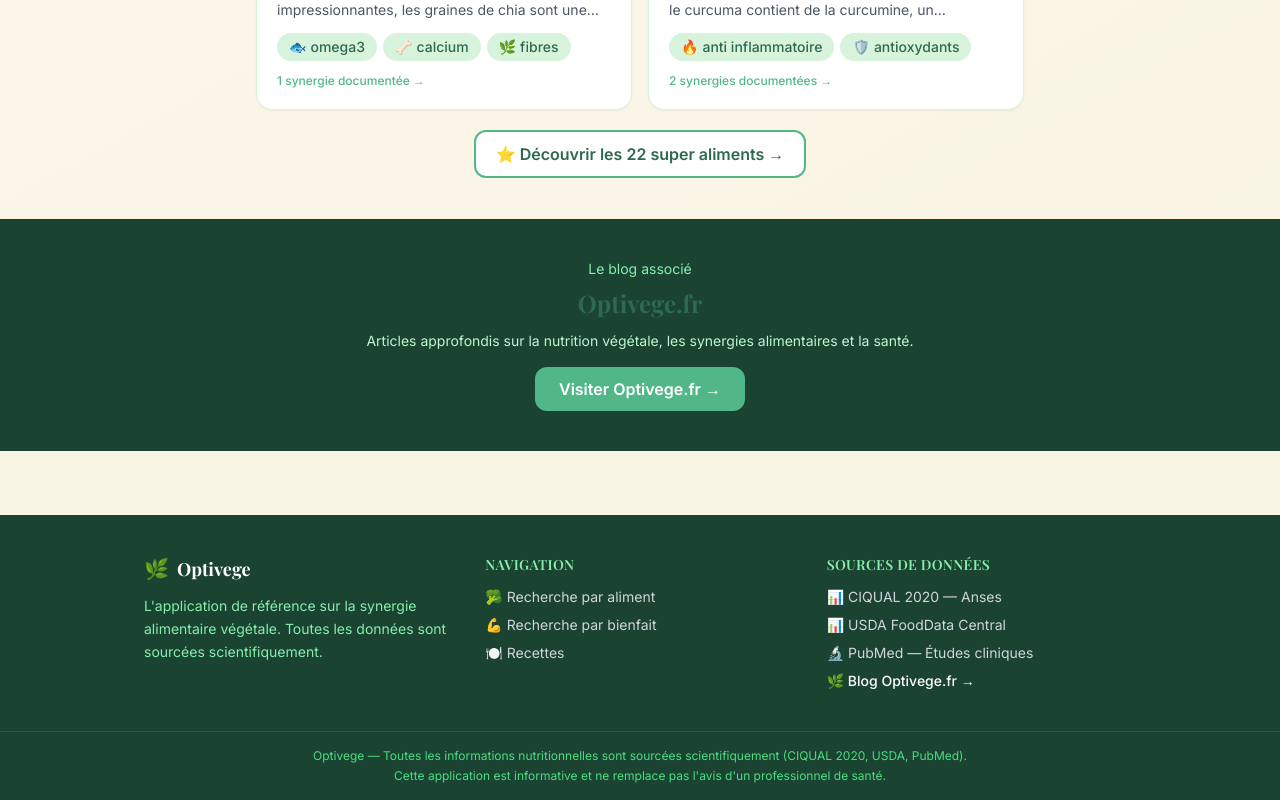
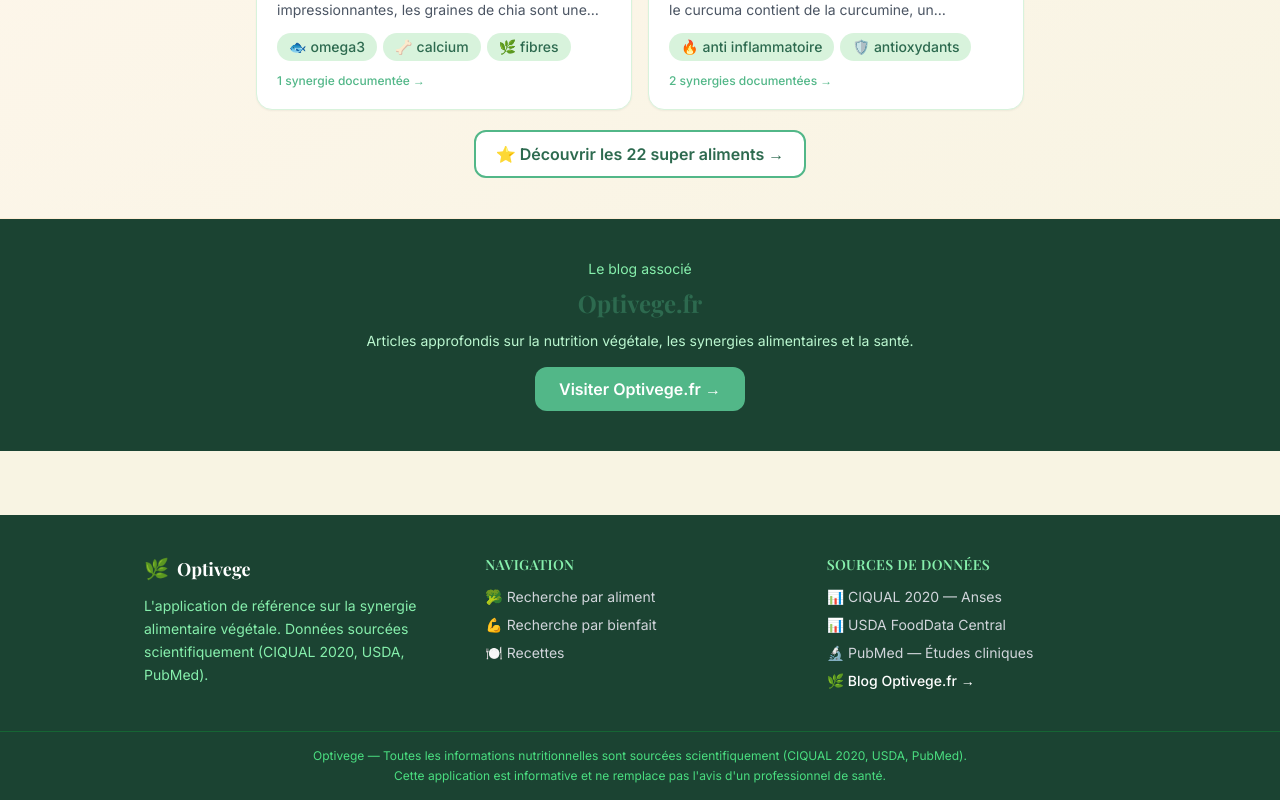
Before and after one commit to Antho-AG/ClaudeCode, a React (Vite) app in the folder optivege/: page / in a window 1280 px wide. Shown: the part 2123-2923 px from the top of the page. Built offline with nearby package versions, Linux system fonts and the light colour scheme.

Commit message:
test: vérification déploiement automatique Vercel

```diff
--- a/optivege/src/components/layout/Footer.jsx
+++ b/optivege/src/components/layout/Footer.jsx
@@ -11,7 +11,7 @@ export default function Footer() {
           </div>
           <p className="text-green-300 text-sm leading-relaxed">
             L'application de référence sur la synergie alimentaire végétale.
-            Toutes les données sont sourcées scientifiquement.
+            Données sourcées scientifiquement (CIQUAL 2020, USDA, PubMed).
           </p>
         </div>
 
```
